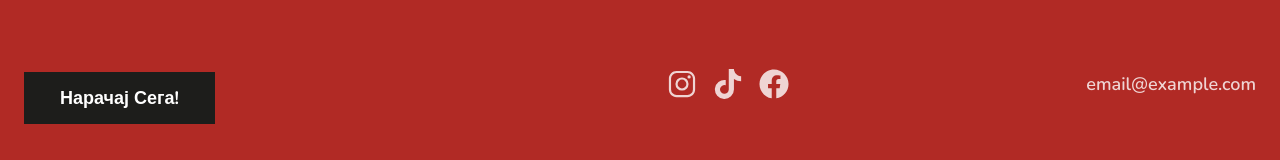
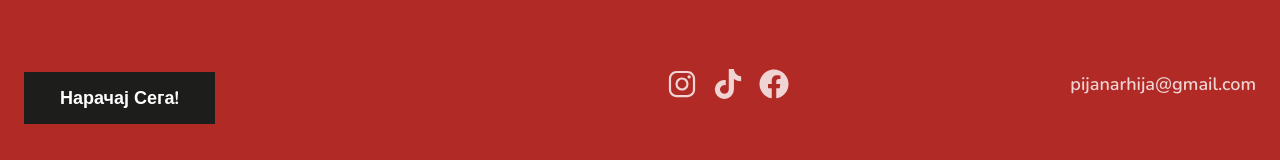
Before and after one commit to Niko21122323/pijanarhija, a Next.js app: page / in a window 1280 px wide. Shown: the part 8334-8494 px from the top of the page. Built offline with nearby package versions, Linux system fonts and the light colour scheme; a web font is replaced by a local one.

Commit message:
email updated

```diff
--- a/components/Footer.tsx
+++ b/components/Footer.tsx
@@ -90,10 +90,10 @@ const Footer = () => {
 							</div>
 
 							<Link
-								href="mailto:"
+								href="mailto:pijanarhija@gmail.com"
 								className="text-base sm:text-lg text-white/80 hover:text-white font-semibold transition-colors duration-300 ease-in-out"
 							>
-								email@example.com
+								pijanarhija@gmail.com
 							</Link>
 						</div>
 					</div>
```
